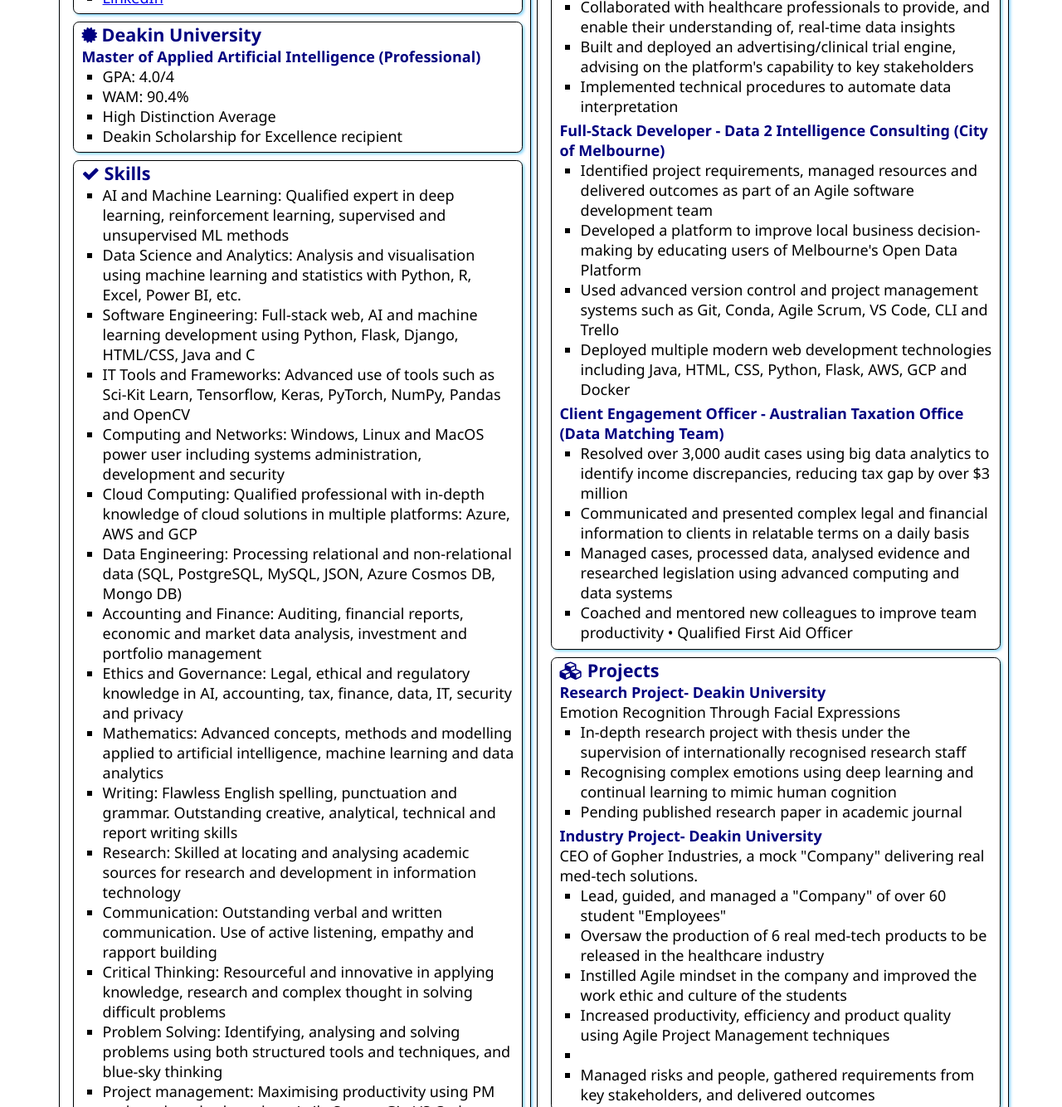
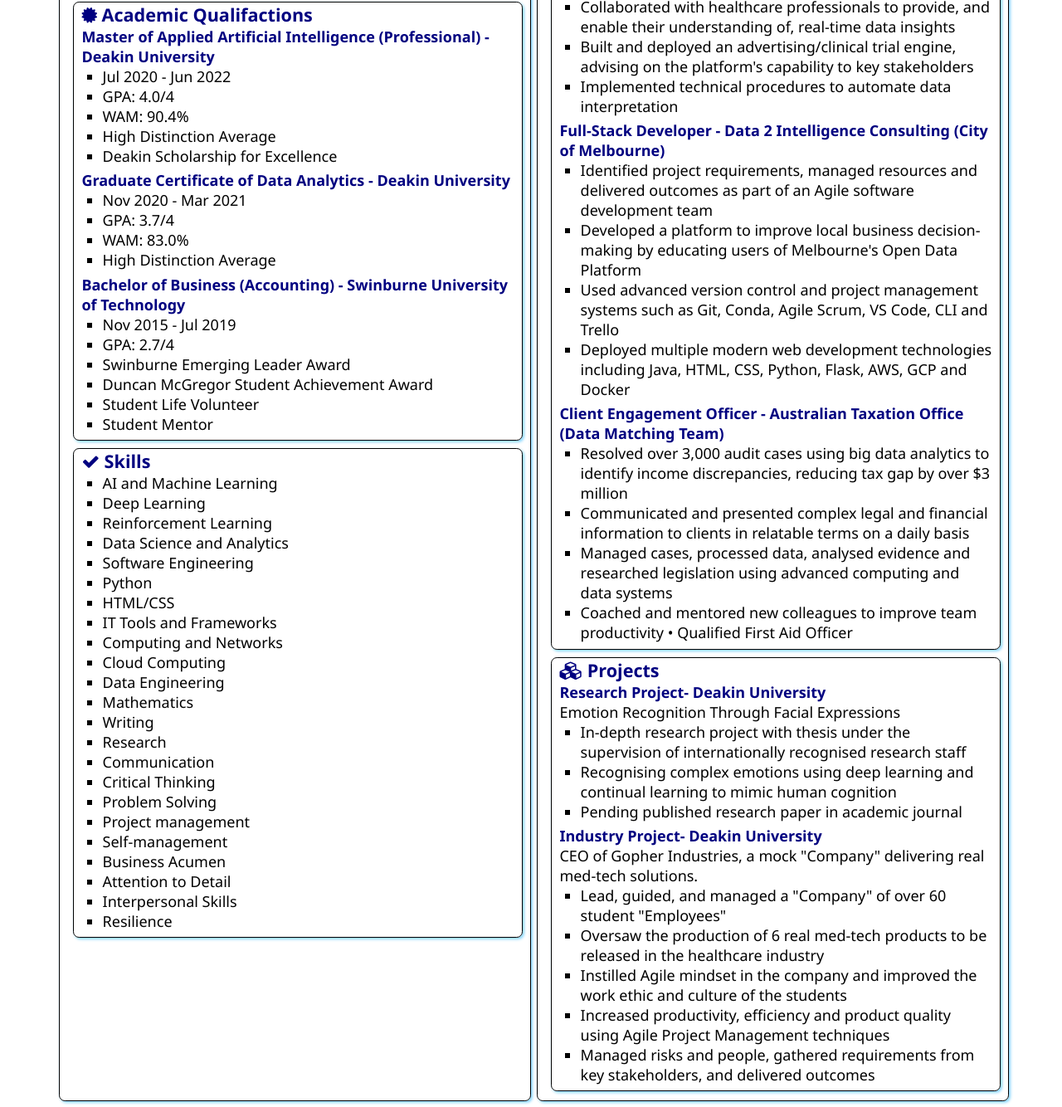
Before and after one commit to AngusMaiden/SATechnicalOnboarding, a plain HTML site: page src/index.html in a window 1280 px wide. Shown: the part 155-1489 px from the top of the page at 83% size. Drawn offline with Linux system fonts and the light colour scheme.

Commit message:
Fixed formatting and errors

```diff
--- a/src/index.html
+++ b/src/index.html
@@ -13,7 +13,7 @@
     <main>
         <article class="box">
             <h1>Angus Maiden</h1>
-            <div><a href="mailto:angus.maiden@outlook.com">angus.maiden@outlook.com</a></div>
+            <!-- <div><a href="mailto:angus.maiden@outlook.com">angus.maiden@outlook.com</a></div> -->
 
             <section class="box">
                 <h2>
@@ -30,14 +30,31 @@
                 <div class="education">
                     <h2>
                         <i class="fa fa-certificate" aria-hidden="true"></i>
-                        Deakin University
+                        Academic Qualifactions
                     </h2>
-                    <h3>Master of Applied Artificial Intelligence (Professional)</h3>
+                    <h3>Master of Applied Artificial Intelligence (Professional) - Deakin University</h3>
                     <ul>
+                        <li>Jul 2020 - Jun 2022</li>
                         <li>GPA: 4.0/4</li>
                         <li>WAM: 90.4%</li>
                         <li>High Distinction Average</li>
-                        <li>Deakin Scholarship for Excellence recipient</li>
+                        <li>Deakin Scholarship for Excellence</li>
+                    </ul>
+                    <h3>Graduate Certificate of Data Analytics - Deakin University</h3>
+                    <ul>
+                        <li>Nov 2020 - Mar 2021</li>
+                        <li>GPA: 3.7/4</li>
+                        <li>WAM: 83.0%</li>
+                        <li>High Distinction Average</li>
+                    </ul>
+                    <h3>Bachelor of Business (Accounting) - Swinburne University of Technology</h3>
+                    <ul>
+                        <li>Nov 2015 - Jul 2019</li>
+                        <li>GPA: 2.7/4</li>
+                        <li>Swinburne Emerging Leader Award</li>
+                        <li>Duncan McGregor Student Achievement Award</li>
+                        <li>Student Life Volunteer</li>
+                        <li>Student Mentor</li>
                     </ul>
                 </div>
             </section>
@@ -48,28 +65,29 @@
                     Skills
                 </h2>
                 <ul>
-                    <li>AI and Machine Learning: Qualified expert in deep learning, reinforcement learning, supervised and unsupervised ML methods</li>
-                    <li>Data Science and Analytics: Analysis and visualisation using machine learning and statistics with Python, R, Excel, Power BI, etc.</li>
-                    <li>Software Engineering: Full-stack web, AI and machine learning development using Python, Flask, Django, HTML/CSS, Java and C</li>
-                    <li>IT Tools and Frameworks: Advanced use of tools such as Sci-Kit Learn, Tensorflow, Keras, PyTorch, NumPy, Pandas and OpenCV</li>
-                    <li>Computing and Networks: Windows, Linux and MacOS power user including systems administration, development and security</li>
-                    <li>Cloud Computing: Qualified professional with in-depth knowledge of cloud solutions in multiple platforms: Azure, AWS and GCP</li>
-                    <li>Data Engineering: Processing relational and non-relational data (SQL, PostgreSQL, MySQL, JSON, Azure Cosmos DB, Mongo DB)</li>
-                    <li>Accounting and Finance: Auditing, financial reports, economic and market data analysis, investment and portfolio management</li>
-                    <li>Ethics and Governance: Legal, ethical and regulatory knowledge in AI, accounting, tax, finance, data, IT, security and privacy</li>
-                    <li>Mathematics: Advanced concepts, methods and modelling applied to artificial intelligence, machine learning and data analytics</li>
-                    <li>Writing: Flawless English spelling, punctuation and grammar. Outstanding creative, analytical, technical and report writing skills</li>
-                    <li>Research: Skilled at locating and analysing academic sources for research and development in information technology</li>
-                    <li>Communication: Outstanding verbal and written communication. Use of active listening, empathy and rapport building</li>
-                    <li>Critical Thinking: Resourceful and innovative in applying knowledge, research and complex thought in solving difficult problems</li>
-                    <li>Problem Solving: Identifying, analysing and solving problems using both structured tools and techniques, and blue-sky thinking</li>
-                    <li>Project management: Maximising productivity using PM tools and methods such as Agile Scrum, Git, VS Code, Trello and Jira</li>
-                    <li>Self-management: Highly organised, punctual and efficient in time-management, organisation, prioritisation and planning</li>
-                    <li>Customer Service: Professional, friendly and empathetic. Outstanding record of client resolutions and solutions</li>
-                    <li>Business Acumen: Relating to internal and external stakeholders in professional settings naturally, informatively and accurately</li>
-                    <li>Attention to Detail: An uncompromising attitude to quality and a passion for thoroughness</li>
-                    <li>Interpersonal Skills: Relationship building, conflict management, negotiation and reasoning, team-building</li>
-                    <li>Resilience: Adaptability, change management, emotional intelligence, positive attitude, big-picture awareness</li>
+                    <li>AI and Machine Learning</li>
+                    <li>Deep Learning</li>
+                    <li>Reinforcement Learning</li>
+                    <li>Data Science and Analytics</li>
+                    <li>Software Engineering</li>
+                    <li>Python</li>
+                    <li>HTML/CSS</li>
+                    <li>IT Tools and Frameworks</li>
+                    <li>Computing and Networks</li>
+                    <li>Cloud Computing</li>
+                    <li>Data Engineering</li>
+                    <li>Mathematics</li>
+                    <li>Writing</li>
+                    <li>Research</li>
+                    <li>Communication</li>
+                    <li>Critical Thinking</li>
+                    <li>Problem Solving</li>
+                    <li>Project management</li>
+                    <li>Self-management</li>
+                    <li>Business Acumen</li>
+                    <li>Attention to Detail</li>
+                    <li>Interpersonal Skills</li>
+                    <li>Resilience</li>
 
                 </ul>
             </section>
@@ -78,7 +96,7 @@
             <section class="box">
                 <h2>
                     <i class="fa fa-briefcase" aria-hidden="true"></i>
-                    Experience
+                    Industry Experience
                 </h2>
                 <h3>Data Engineer - Strongroom AI</h3>
                 <ul>
@@ -125,7 +143,7 @@
                     <li>Lead, guided, and managed a "Company" of over 60 student "Employees"</li>
                     <li>Oversaw the production of 6 real med-tech products to be released in the healthcare industry</li>
                     <li>Instilled Agile mindset in the company and improved the work ethic and culture of the students</li>
-                    <li>Increased productivity, efficiency and product quality using Agile Project Management techniques<li>
+                    <li>Increased productivity, efficiency and product quality using Agile Project Management techniques</li>
                     <li>Managed risks and people, gathered requirements from key stakeholders, and delivered outcomes</li>
                 </ul>
             </section>
```
